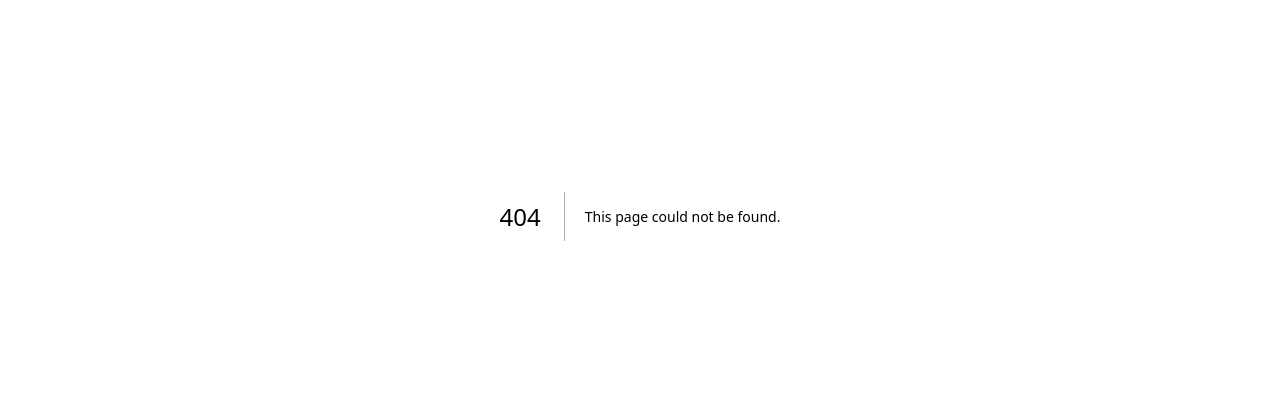
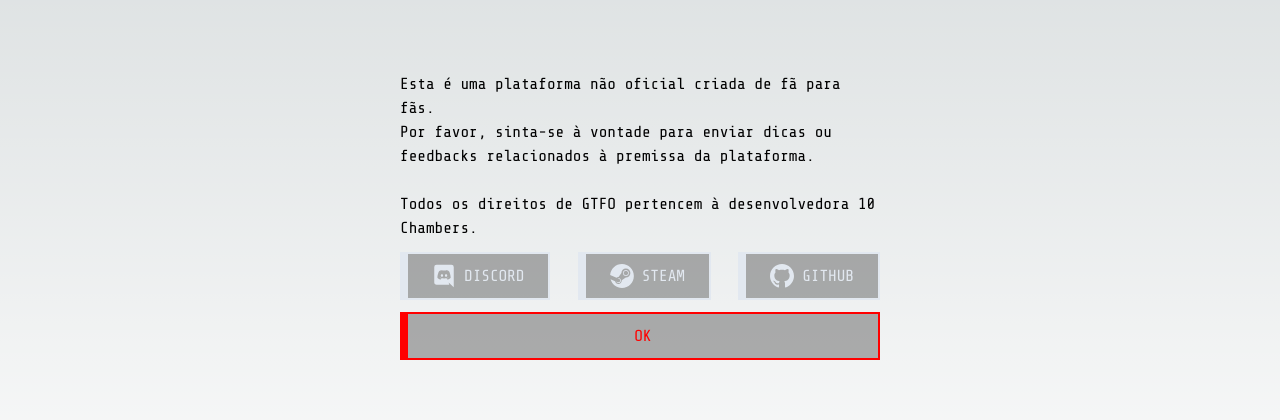
Before and after one commit to vitoraugustto/help-or-gtfo, a Next.js app: page /platform/notice in a window 1280 px wide. Before the commit this address had no page. Shown: the part 184-604 px from the top of the page. Built offline with nearby package versions, Linux system fonts and the light colour scheme.

Commit message:
feat: create platform/notice

```diff
--- /dev/null
+++ b/app/platform/notice/page.tsx
@@ -0,0 +1,60 @@
+import Link from 'next/link';
+
+import DiscordLogo from '../../../public/icons/discord-logo.svg';
+import GithubLogo from '../../../public/icons/github-logo.svg';
+import SteamLogo from '../../../public/icons/steam-logo.svg';
+import { DISCORD_LINK, GITHUB_LINK, STEAM_LINK } from '../../common/constants';
+import { Button } from '../../components';
+
+export default function Notice() {
+  return (
+    <div className="flex max-w-sm flex-col gap-3 px-4 sm:max-w-lg">
+      <p>
+        Esta é uma plataforma não oficial criada de fã para fãs. <br /> Por
+        favor, sinta-se à vontade para enviar dicas ou feedbacks relacionados à
+        premissa da plataforma.
+        <br />
+        <br /> Todos os direitos de GTFO pertencem à desenvolvedora 10 Chambers.
+      </p>
+      <div className="flex flex-row justify-between">
+        {PLATFORMS.map(({ link, name, SVG }) => (
+          <a href={link} key={name} target="_blank">
+            <Button color="white">
+              <div className="flex flex-row gap-2">
+                <SVG height="24px" width="24px" className="fill-slate-200" />
+                {name}
+              </div>
+            </Button>
+          </a>
+        ))}
+      </div>
+      <Link href="/platform/home">
+        <Button color="red" fullWidth>
+          Ok
+        </Button>
+      </Link>
+    </div>
+  );
+}
+
+const PLATFORMS: {
+  SVG: React.FC<React.SVGProps<SVGSVGElement>>;
+  link: string;
+  name: string;
+}[] = [
+  {
+    SVG: DiscordLogo,
+    link: DISCORD_LINK,
+    name: 'Discord',
+  },
+  {
+    SVG: SteamLogo,
+    link: STEAM_LINK,
+    name: 'Steam',
+  },
+  {
+    SVG: GithubLogo,
+    link: GITHUB_LINK,
+    name: 'Github',
+  },
+];
```
